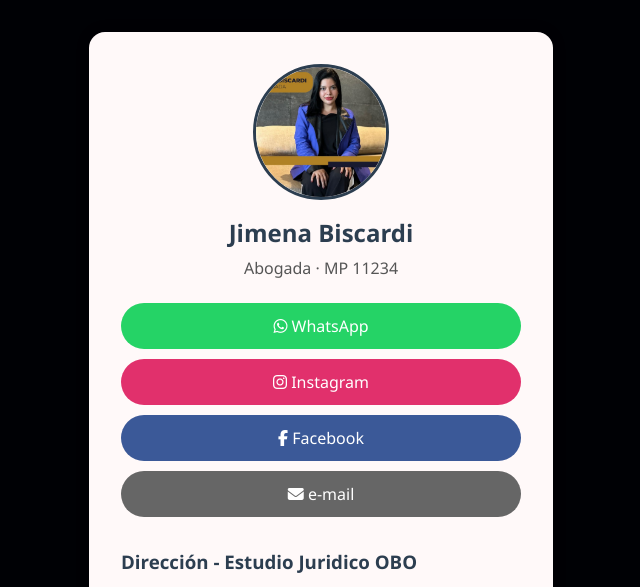
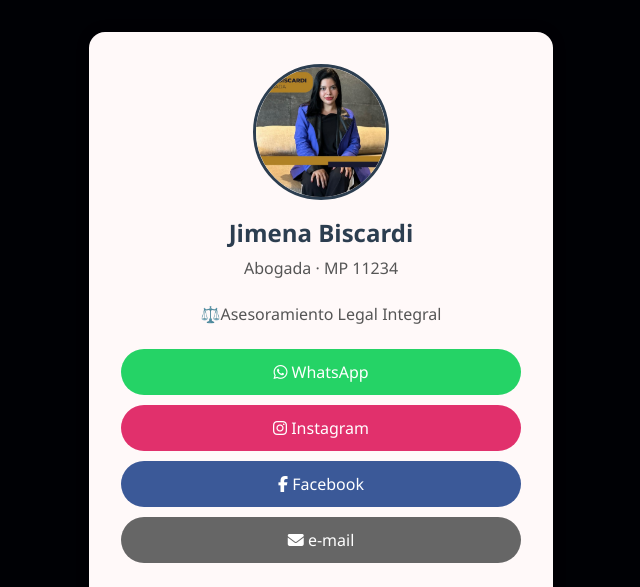
Before and after one commit to elopezgit/JimenaBiscardi, a plain HTML site: page index.html in a window 1280 px wide. Shown: the top 587 px of the page, without its empty margins (319-959 px from the left). Drawn offline with Linux system fonts and the light colour scheme.

Commit message:
descripcion

```diff
--- a/index.html
+++ b/index.html
@@ -20,6 +20,10 @@
 
     <h1>Jimena Biscardi</h1>
     <p class="subtitle">Abogada · MP 11234</p>
+    <p class="subtitle">⚖️Asesoramiento Legal Integral</p>
+
+
+
 
     <div class="buttons">
       <a href="https://wa.me/543816118030?text=Hola%20Jimena%2C%20estoy%20interesado%2Fa%20en%20realizar%20una%20consulta%20legal." target="_blank" class="btn whatsapp">
```
